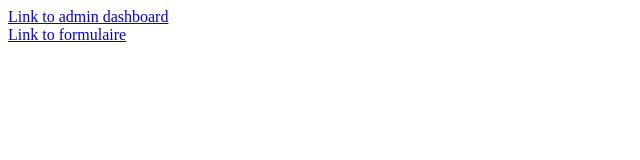
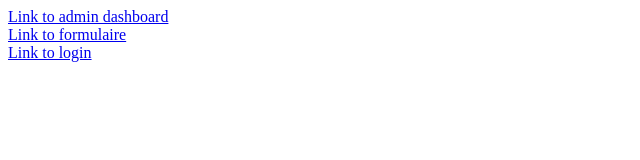
Before and after one commit to AmadeoJava/TechnoWeb_Projet, a React (Create React App) app in the folder technoweb/: page / in a window 1280 px wide. Shown: the top 160 px of the page, without its empty margins (0-640 px from the left). Built offline with nearby package versions, Linux system fonts and the light colour scheme.

Commit message:
Add files via upload
Questionnaire 1.0

```diff
--- a/technoweb/src/App.js
+++ b/technoweb/src/App.js
@@ -4,6 +4,7 @@
 import Home from "./Home";
 import AdminPage from "./AdminPage";
 import Formulaire from "./Formulaire";
+import Login from "./Login";
 
 
 export default function WebProject() {
@@ -15,6 +16,7 @@
           <Route path="/" element={<Home />} />
           <Route path="/admin" element={<AdminPage />} />
           <Route path="/form" element={<Formulaire />} />
+          <Route path="/login" element={<Login />} />
         </Routes>
 
       </Router>
--- a/technoweb/src/Home.js
+++ b/technoweb/src/Home.js
@@ -5,6 +5,8 @@
     <Link to="/admin"> Link to admin dashboard </Link>
     <br></br>
     <Link to="/form"> Link to formulaire </Link>
+    <br></br>
+    <Link to="/login"> Link to login </Link>
   </div>;
 
 }
```
